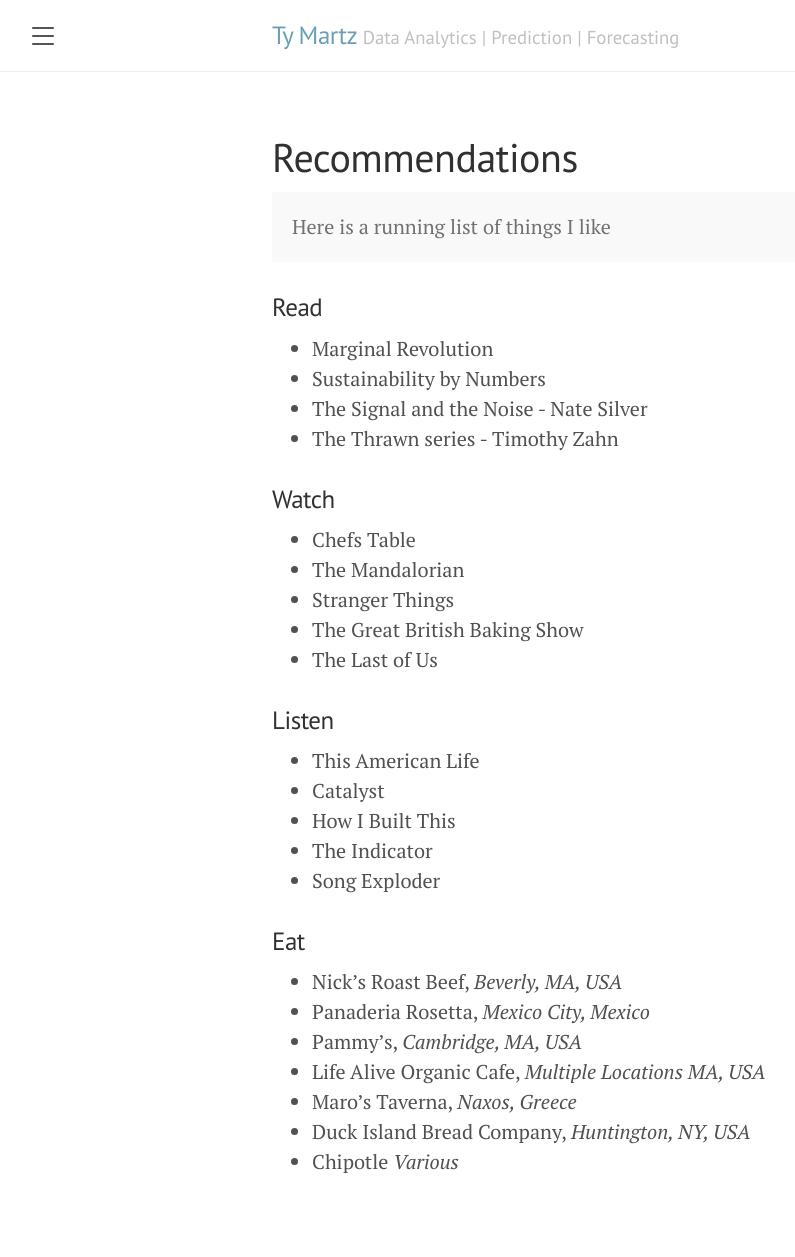
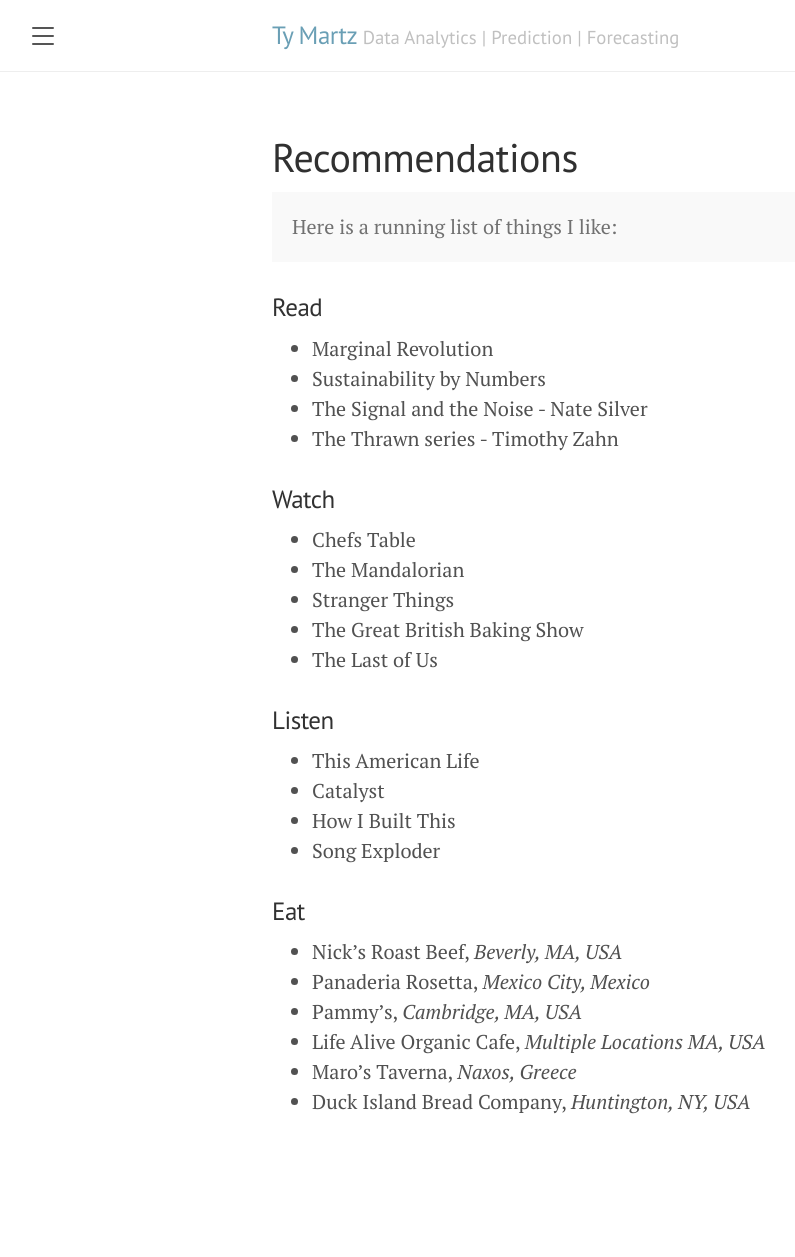
Before and after one commit to ty-martz/ty-martz.github.io, a Jekyll site: the page built from recs.md, in a window 1280 px wide. Shown: the whole page, without its empty margins (8-803 px from the left). Built offline with Jekyll 4.4.1, drawn with Linux system fonts in a browser that asks for light colours; after the commit the page ends 1197 px from its top, so only the background shows below that.

Commit message:
rework recommendations

```diff
--- a/recs.md
+++ b/recs.md
@@ -4,7 +4,7 @@
 ---
 
 <p class="message">
-  Here is a running list of things I like
+  Here is a running list of things I like:
 </p>
 
 ### Read
@@ -24,7 +24,6 @@
 * This American Life
 * Catalyst
 * How I Built This
-* The Indicator
 * Song Exploder
 
 ### Eat
@@ -34,4 +33,3 @@
 * Life Alive Organic Cafe, *Multiple Locations MA, USA*
 * Maro's Taverna, *Naxos, Greece*
 * Duck Island Bread Company, *Huntington, NY, USA*
-* Chipotle *Various*
```
